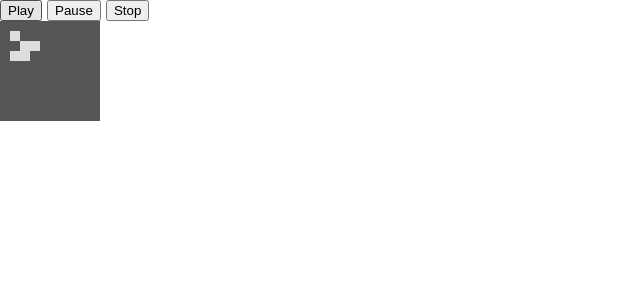
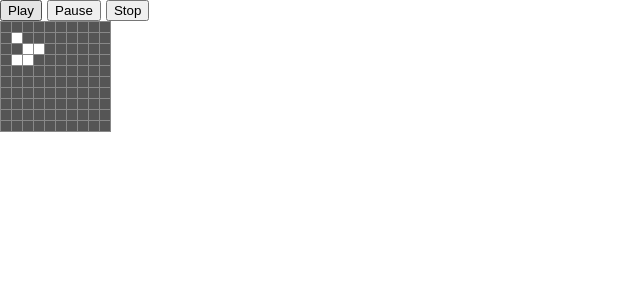
Before and after one commit to ftodoric/cgl-svelte, a SvelteKit app: page / in a window 1280 px wide. Shown: the top 300 px of the page, without its empty margins (0-640 px from the left). Built offline with nearby package versions, Linux system fonts and the light colour scheme.

Commit message:
Add cell borders, pixel precision via css borders

```diff
--- a/src/components/Cell.svelte
+++ b/src/components/Cell.svelte
@@ -1,17 +1,35 @@
 <script>
   export let isAlive = false;
+
+  export let isFirstRow = false;
+  export let isFirstCol = false;
 </script>
 
-<div class:cell-container={true} class:is-alive={isAlive} />
+<div
+  class:cell-container={true}
+  class:is-alive={isAlive}
+  class:is-first-row={isFirstRow}
+  class:is-first-col={isFirstCol}
+/>
 
 <style>
   .cell-container {
-    width: 10px;
+    flex: 10px 0 0;
     height: 10px;
     background-color: #555;
+    border-right: 1px solid #888;
+    border-bottom: 1px solid #888;
   }
 
   .is-alive {
-    background-color: #ddd;
+    background-color: #fff;
+  }
+
+  .is-first-row {
+    border-top: 1px solid #888;
+  }
+
+  .is-first-col {
+    border-left: 1px solid #888;
   }
 </style>
--- a/src/routes/+page.svelte
+++ b/src/routes/+page.svelte
@@ -99,7 +99,11 @@
       {#each Array(boardState.height).fill(0) as _, rowIndex}
         <div class="board-row">
           {#each Array(boardState.width).fill(0) as _, colIndex}
-            <Cell isAlive={isCellAlive(rowIndex, colIndex)} />
+            <Cell
+              isAlive={isCellAlive(rowIndex, colIndex)}
+              isFirstRow={rowIndex === 0}
+              isFirstCol={colIndex === 0}
+            />
           {/each}
         </div>
       {/each}
```
